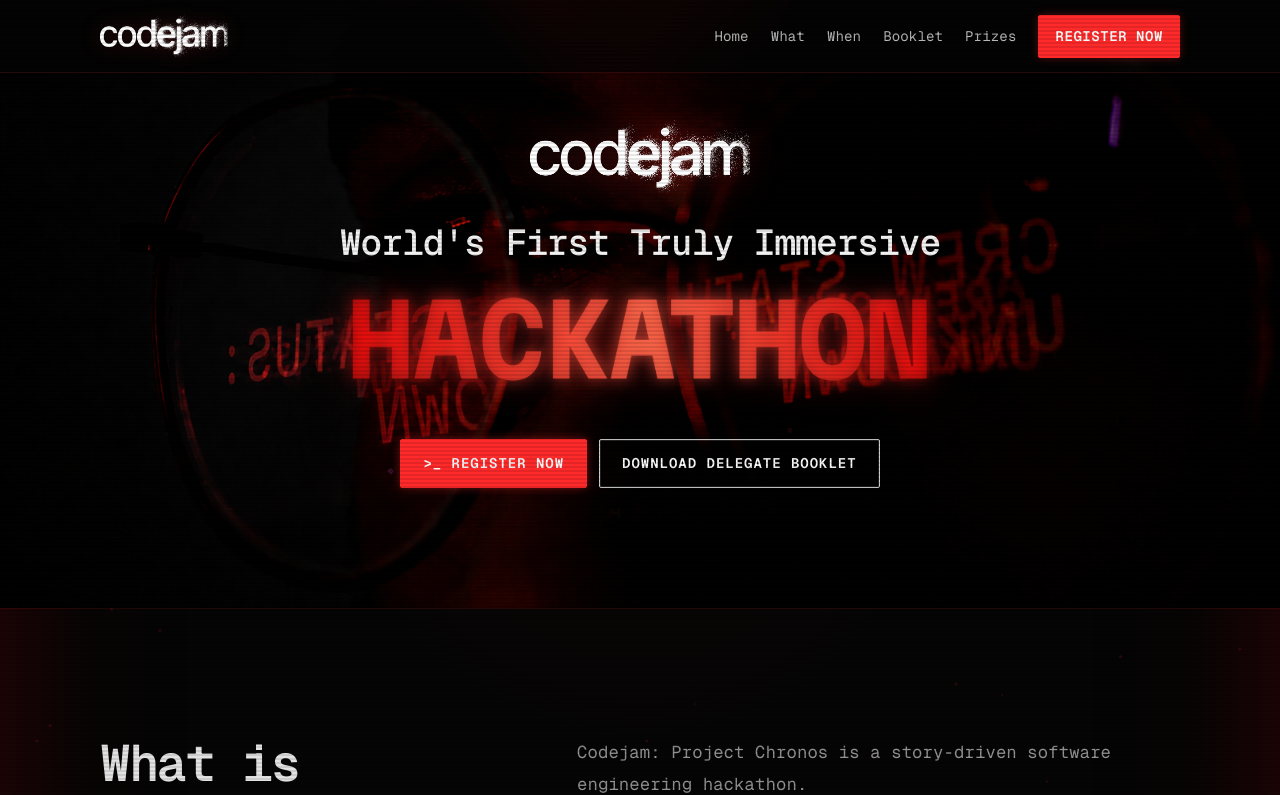
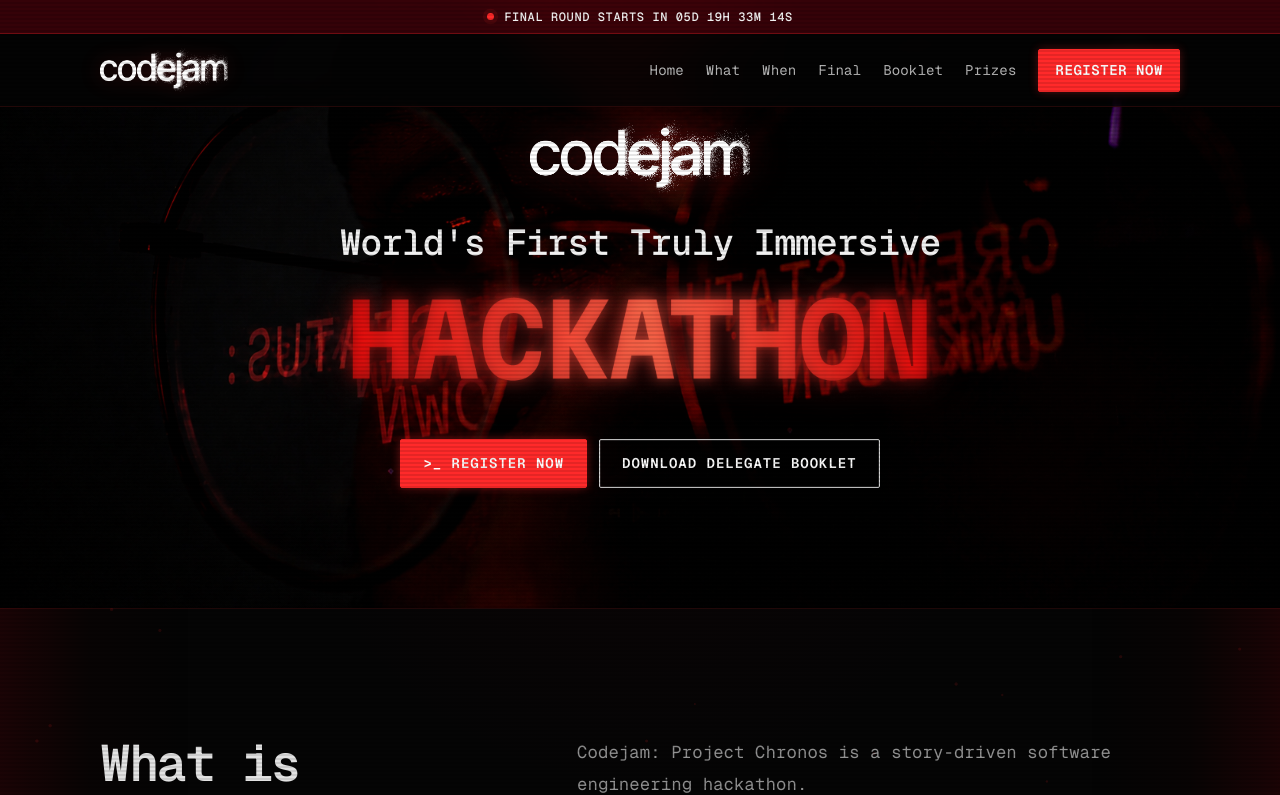
Before and after one commit to Sathufit/code-jam-opener, a Next.js app: page / in a window 1280 px wide. Shown: the top 795 px of the page. Built offline with nearby package versions, Linux system fonts and the light colour scheme.

Commit message:
updates new ui

```diff
--- a/src/app/globals.css
+++ b/src/app/globals.css
@@ -146,6 +146,62 @@
   backdrop-filter: blur(14px);
 }
 
+@keyframes status-dot-pulse {
+  0%,
+  100% {
+    box-shadow: 0 0 0 0 rgba(255, 42, 42, 0.55);
+  }
+  50% {
+    box-shadow: 0 0 0 5px rgba(255, 42, 42, 0);
+  }
+}
+
+.final-status-bar {
+  display: flex;
+  min-height: 34px;
+  align-items: center;
+  justify-content: center;
+  gap: 10px;
+  font-size: 0.75rem;
+  font-weight: 600;
+  color: #f1f1f1;
+  letter-spacing: 0.05em;
+  text-align: center;
+  text-transform: uppercase;
+  background: rgba(160, 0, 20, 0.22);
+  border-bottom: 1px solid rgba(255, 42, 42, 0.28);
+  transition: background-color 150ms ease-out;
+}
+
+.final-status-bar:hover {
+  background: rgba(160, 0, 20, 0.32);
+}
+
+.final-status-bar-live {
+  background: rgba(255, 42, 42, 0.32);
+}
+
+.final-status-bar-ended {
+  color: var(--green);
+  background: rgba(0, 40, 20, 0.28);
+  border-bottom-color: rgba(0, 255, 136, 0.28);
+}
+
+.final-status-dot {
+  display: inline-block;
+  width: 7px;
+  height: 7px;
+  flex-shrink: 0;
+  background: var(--red);
+  border-radius: 50%;
+  animation: status-dot-pulse 1.6s ease-out infinite;
+}
+
+.final-status-bar-ended .final-status-dot {
+  background: var(--green);
+  animation: none;
+}
+
 .navbar {
   position: relative;
   display: flex;
@@ -230,7 +286,7 @@
 }
 
 .content-section {
-  scroll-margin-top: 72px;
+  scroll-margin-top: 106px;
 }
 
 .hero {
@@ -348,40 +404,6 @@
 
 .cta-btn:active {
   transform: translateY(0);
-}
-
-.image-frame {
-  position: relative;
-  overflow: hidden;
-  background:
-    linear-gradient(rgba(255, 42, 42, 0.02), rgba(255, 42, 42, 0.02)),
-    rgba(8, 0, 3, 0.76);
-  border: 1px solid var(--line);
-  box-shadow:
-    0 0 28px rgba(160, 0, 20, 0.08),
-    inset 0 1px 0 rgba(255, 60, 60, 0.04);
-}
-
-.image-frame::before,
-.image-frame::after {
-  position: absolute;
-  width: 22px;
-  height: 22px;
-  content: "";
-}
-
-.image-frame::before {
-  top: 10px;
-  left: 10px;
-  border-top: 1px solid rgba(255, 42, 42, 0.44);
-  border-left: 1px solid rgba(255, 42, 42, 0.44);
-}
-
-.image-frame::after {
-  right: 10px;
-  bottom: 10px;
-  border-right: 1px solid rgba(255, 42, 42, 0.44);
-  border-bottom: 1px solid rgba(255, 42, 42, 0.44);
 }
 
 .content-section {
@@ -644,6 +666,97 @@
   color: #9d9d9d;
 }
 
+.final-round-section {
+  background: rgba(45, 0, 7, 0.07);
+}
+
+.final-round-intro {
+  max-width: 700px;
+  margin-top: 24px;
+  font-size: clamp(1rem, 1.5vw, 1.075rem);
+  line-height: 1.85;
+  color: var(--muted);
+}
+
+.countdown-grid {
+  display: grid;
+  grid-template-columns: repeat(4, 1fr);
+  max-width: 640px;
+  margin-top: 48px;
+  gap: 16px;
+}
+
+.countdown-box {
+  display: flex;
+  min-height: 120px;
+  padding: 20px 8px;
+  align-items: center;
+  justify-content: center;
+  flex-direction: column;
+  gap: 10px;
+  background:
+    linear-gradient(rgba(255, 42, 42, 0.02), rgba(255, 42, 42, 0.02)),
+    rgba(8, 0, 3, 0.76);
+  border: 1px solid var(--line);
+  box-shadow:
+    0 0 28px rgba(160, 0, 20, 0.08),
+    inset 0 1px 0 rgba(255, 60, 60, 0.04);
+}
+
+.countdown-box strong {
+  font-size: clamp(2rem, 4vw, 2.75rem);
+  font-weight: 700;
+  line-height: 1;
+  color: #fff;
+  letter-spacing: -0.03em;
+  text-shadow: 0 0 18px rgba(255, 42, 42, 0.3);
+  font-variant-numeric: tabular-nums;
+}
+
+.countdown-box span {
+  font-size: 0.75rem;
+  color: var(--muted);
+  letter-spacing: 0.1em;
+  text-transform: uppercase;
+}
+
+.final-live-banner,
+.final-ended-banner {
+  display: flex;
+  max-width: 640px;
+  margin-top: 48px;
+  padding: 22px 26px;
+  align-items: center;
+  gap: 12px;
+  font-size: 1rem;
+  font-weight: 600;
+  letter-spacing: 0.02em;
+}
+
+.final-live-banner {
+  color: #fff;
+  background: rgba(255, 42, 42, 0.14);
+  border: 1px solid rgba(255, 42, 42, 0.46);
+  box-shadow: 0 0 24px rgba(255, 42, 42, 0.18);
+}
+
+.final-ended-banner {
+  color: var(--green);
+  background: rgba(0, 255, 136, 0.06);
+  border: 1px solid rgba(0, 255, 136, 0.3);
+}
+
+@media (max-width: 640px) {
+  .countdown-grid {
+    gap: 10px;
+  }
+
+  .countdown-box {
+    min-height: 96px;
+    padding: 14px 4px;
+  }
+}
+
 .booklet-section {
   position: relative;
   z-index: 10;
@@ -791,32 +904,6 @@
   gap: 16px;
 }
 
-.partners-section {
-  background: rgba(45, 0, 7, 0.07);
-}
-
-.partners-grid {
-  display: grid;
-  grid-template-columns: 1fr 0.9fr;
-  gap: clamp(48px, 8vw, 100px);
-  align-items: center;
-}
-
-.partners-grid .prose {
-  max-width: 650px;
-  margin-top: 42px;
-}
-
-.partner-placeholders {
-  display: grid;
-  grid-template-columns: 1fr 1fr;
-}
-
-.partner-placeholders .image-frame {
-  min-height: 150px;
-  margin: -1px 0 0 -1px;
-}
-
 .final-call {
   padding: clamp(100px, 14vw, 180px) 0;
   border-top: 1px solid rgba(255, 42, 42, 0.1);
@@ -926,14 +1013,12 @@
   }
 
   .two-column,
-  .rewards-grid,
-  .partners-grid {
+  .rewards-grid {
     grid-template-columns: 1fr;
   }
 
   .two-column,
-  .rewards-grid,
-  .partners-grid {
+  .rewards-grid {
     gap: 42px;
   }
 
@@ -951,6 +1036,10 @@
 }
 
 @media (max-width: 760px) {
+  .content-section {
+    scroll-margin-top: 98px;
+  }
+
   .navbar {
     min-height: 64px;
   }
@@ -1140,10 +1229,6 @@
     grid-template-columns: 1fr;
   }
 
-  .partner-placeholders .image-frame {
-    min-height: 110px;
-  }
-
   .final-call .cta-btn {
     width: 100%;
   }
--- a/src/app/page.tsx
+++ b/src/app/page.tsx
@@ -83,6 +83,10 @@
   },
 ];
 
+const FINAL_ROUND_START = "2026-07-12T09:00:00+05:30";
+const FINAL_ROUND_END = "2026-07-12T15:00:00+05:30";
+const FINAL_ROUND_VENUE = "SLIIT Malabe Campus";
+
 const storyPanels = [
   {
     title: "The Chronos Experiment",
@@ -136,6 +140,51 @@
   return timeline.findIndex(
     (event) => now < new Date(event.activeFrom).getTime(),
   );
+}
+
+type FinalRoundPhase = "upcoming" | "live" | "ended";
+
+interface FinalRoundStatus {
+  phase: FinalRoundPhase;
+  days: number;
+  hours: number;
+  minutes: number;
+  seconds: number;
+}
+
+function getFinalRoundStatus(now: number): FinalRoundStatus {
+  const start = new Date(FINAL_ROUND_START).getTime();
+  const end = new Date(FINAL_ROUND_END).getTime();
+
+  if (now >= end) {
+    return { phase: "ended", days: 0, hours: 0, minutes: 0, seconds: 0 };
+  }
+
+  if (now >= start) {
+    return { phase: "live", days: 0, hours: 0, minutes: 0, seconds: 0 };
+  }
+
+  const diff = start - now;
+  const days = Math.floor(diff / 86_400_000);
+  const hours = Math.floor((diff % 86_400_000) / 3_600_000);
+  const minutes = Math.floor((diff % 3_600_000) / 60_000);
+  const seconds = Math.floor((diff % 60_000) / 1_000);
+
+  return { phase: "upcoming", days, hours, minutes, seconds };
+}
+
+function useFinalRoundStatus() {
+  const [status, setStatus] = useState(() => getFinalRoundStatus(Date.now()));
+
+  useEffect(() => {
+    const timer = window.setInterval(() => {
+      setStatus(getFinalRoundStatus(Date.now()));
+    }, 1_000);
+
+    return () => window.clearInterval(timer);
+  }, []);
+
+  return status;
 }
 
 function ParticleCanvas() {
@@ -211,6 +260,7 @@
   const [activeTimelineIndex, setActiveTimelineIndex] = useState(() =>
     getActiveTimelineIndex(Date.now()),
   );
+  const finalRoundStatus = useFinalRoundStatus();
 
   useEffect(() => {
     const timer = window.setInterval(() => {
@@ -222,6 +272,13 @@
 
   const closeMobileMenu = () => setMobileMenuOpen(false);
 
+  const finalRoundBarText =
+    finalRoundStatus.phase === "live"
+      ? "Final Round is LIVE now"
+      : finalRoundStatus.phase === "ended"
+        ? "Final Round complete — Mission Chronos accomplished"
+        : `Final Round starts in ${String(finalRoundStatus.days).padStart(2, "0")}d ${String(finalRoundStatus.hours).padStart(2, "0")}h ${String(finalRoundStatus.minutes).padStart(2, "0")}m ${String(finalRoundStatus.seconds).padStart(2, "0")}s`;
+
   return (
     <>
       <div className="bg-atmosphere" />
@@ -230,6 +287,12 @@
       <div className="bg-scanlines" />
 
       <header className="site-header">
+        <a
+          className={`final-status-bar final-status-bar-${finalRoundStatus.phase}`}
+          href="#final">
+          <span className="final-status-dot" aria-hidden="true" />
+          {finalRoundBarText}
+        </a>
         <div className="site-container navbar">
           <a className="navbar-brand" href="#home" onClick={closeMobileMenu}>
             {/* eslint-disable-next-line @next/next/no-img-element */}
@@ -260,6 +323,9 @@
             </a>
             <a href="#when" onClick={closeMobileMenu}>
               When
+            </a>
+            <a href="#final" onClick={closeMobileMenu}>
+              Final
             </a>
             <a href="#booklet" onClick={closeMobileMenu}>
               Booklet
@@ -401,6 +467,57 @@
           </div>
         </section>
 
+        <section className="content-section final-round-section" id="final">
+          <div className="site-container">
+            <SectionHeading title="Final Round" />
+            <p className="final-round-intro">
+              Operation Chronos reaches its climax at {FINAL_ROUND_VENUE}.
+              Qualified crews report on-site for the on-premises final.
+            </p>
+
+            {finalRoundStatus.phase === "upcoming" && (
+              <div className="countdown-grid" role="timer" aria-live="polite">
+                <div className="countdown-box">
+                  <strong>{String(finalRoundStatus.days).padStart(2, "0")}</strong>
+                  <span>Days</span>
+                </div>
+                <div className="countdown-box">
+                  <strong>
+                    {String(finalRoundStatus.hours).padStart(2, "0")}
+                  </strong>
+                  <span>Hours</span>
+                </div>
+                <div className="countdown-box">
+                  <strong>
+                    {String(finalRoundStatus.minutes).padStart(2, "0")}
+                  </strong>
+                  <span>Minutes</span>
+                </div>
+                <div className="countdown-box">
+                  <strong>
+                    {String(finalRoundStatus.seconds).padStart(2, "0")}
+                  </strong>
+                  <span>Seconds</span>
+                </div>
+              </div>
+            )}
+
+            {finalRoundStatus.phase === "live" && (
+              <div className="final-live-banner" role="status" aria-live="polite">
+                <span className="final-status-dot" aria-hidden="true" />
+                Final Round is LIVE now — 12 July, 9:00 AM–3:00 PM
+              </div>
+            )}
+
+            {finalRoundStatus.phase === "ended" && (
+              <div className="final-ended-banner" role="status">
+                Final Round has concluded. Thank you for joining Operation
+                Chronos.
+              </div>
+            )}
+          </div>
+        </section>
+
         <section className="booklet-section" id="booklet">
           <div className="site-container booklet-hero-inner">
             <p className="booklet-label">Official event resource</p>
@@ -463,37 +580,6 @@
           </div>
         </section>
 
-        <section className="content-section partners-section">
-          <div className="site-container">
-            <div className="partners-grid">
-              <div>
-                <SectionHeading title="Our Partners" />
-                <div className="prose">
-                  <p>Partner announcements coming soon.</p>
-                  <p>
-                    We are currently open to collaborations with organizations,
-                    companies, and communities interested in supporting student
-                    innovation and immersive tech experiences.
-                  </p>
-                  <p className="prose-highlight">
-                    Interested in partnering with Codejam?
-                    <br />
-                    Get in touch with us.
-                  </p>
-                </div>
-              </div>
-              <div
-                className="partner-placeholders"
-                aria-label="Partner logo placeholders">
-                <div className="image-frame" />
-                <div className="image-frame" />
-                <div className="image-frame" />
-                <div className="image-frame" />
-              </div>
-            </div>
-          </div>
-        </section>
-
         <section className="final-call">
           <div className="site-container final-call-inner">
             <h2>The Chronos signal has been sent.</h2>
```
